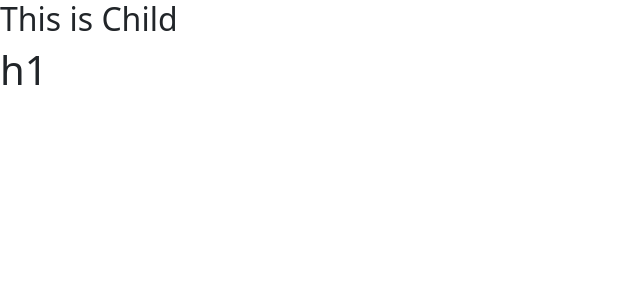
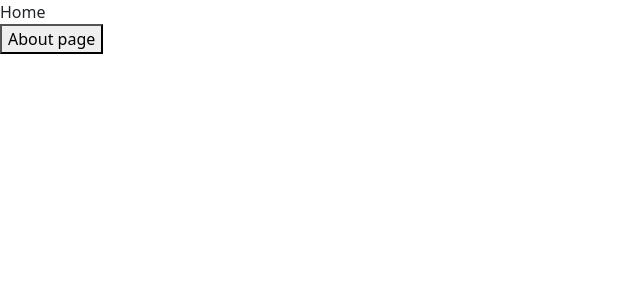
Before and after one commit to sainath-07/reactClasses, a React (Create React App) app: page / in a window 1280 px wide. Shown: the top 300 px of the page, without its empty margins (0-640 px from the left). Built offline with nearby package versions, Linux system fonts and the light colour scheme.

Commit message:
Functional component

```diff
--- a/src/App.js
+++ b/src/App.js
@@ -2,19 +2,19 @@ import Home from "./ReactCourse/Functional component hooks/usenavigation & useLo
 import {BrowserRouter, Route, Routes} from "react-router-dom"
 import About from "./ReactCourse/Functional component hooks/usenavigation & useLocation/about";
 import Child from "./ReactCourse/Functional component hooks/dummy/child";
+import Parent from "./ReactCourse/Functional component hooks/dummy/parent";
 
 const Render=()=>{
    return(
     <>
-    {/* <BrowserRouter>
+    <BrowserRouter>
 
     <Routes>
       <Route path="/" Component={Home}></Route>
       <Route path="/about" Component={About}></Route>
     </Routes>
-    </BrowserRouter> */}
+    </BrowserRouter>
 
-    <Child/>
     </>
    )
 }
--- a/src/ReactCourse/Functional component hooks/dummy/child.jsx
+++ /dev/null
@@ -1,11 +0,0 @@
-const Child=(prop)=>{
-    console.log(prop.name)
-    return(
-        <>
-         <h2>This is Child</h2>
-         <h1>{prop.name}h1</h1>
-        </>
-    )
-
-}
-export default Child
```
Also changed, not shown: src/ReactCourse/Functional component hooks/dummy/parent.jsx (deleted, +0 -10 lines).
